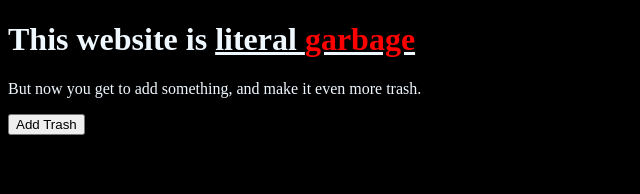
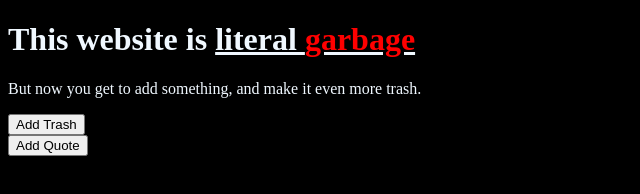
Before and after one commit to NextToZero/LiteralGarbage, a plain HTML site: page index.html in a window 1280 px wide. Shown: the whole page, without its empty margins (0-640 px from the left). Drawn offline with Linux system fonts and the light colour scheme.

Commit message:
Added 2 buttons that insert paragraphs of text into the page.

```diff
--- a/index.html
+++ b/index.html
@@ -9,6 +9,11 @@
     <div>
         <button onclick="addTrash()"> Add Trash </button>
     </div>
+    <!-- a button that inserts a paragraph of text into the page. The text is a quote from the movie "The Big Lebowski". -->
+    <div>
+        <button onclick="addQuote()"> Add Quote </button>
+    </div>
+
 </body>
 
 
@@ -63,6 +68,15 @@ function addTrash(){
     document.body.appendChild(newP);
 }
 
+//the onclick function for the addQuote button
+function addQuote(){
+    //create a new paragraph
+    var newP = document.createElement("p");
+    //set the text of the paragraph to the quote
+    newP.innerHTML = "The Dude abides.";
+    //add the paragraph to the body
+    document.body.appendChild(newP);
+}
 
 
 </script>
```
